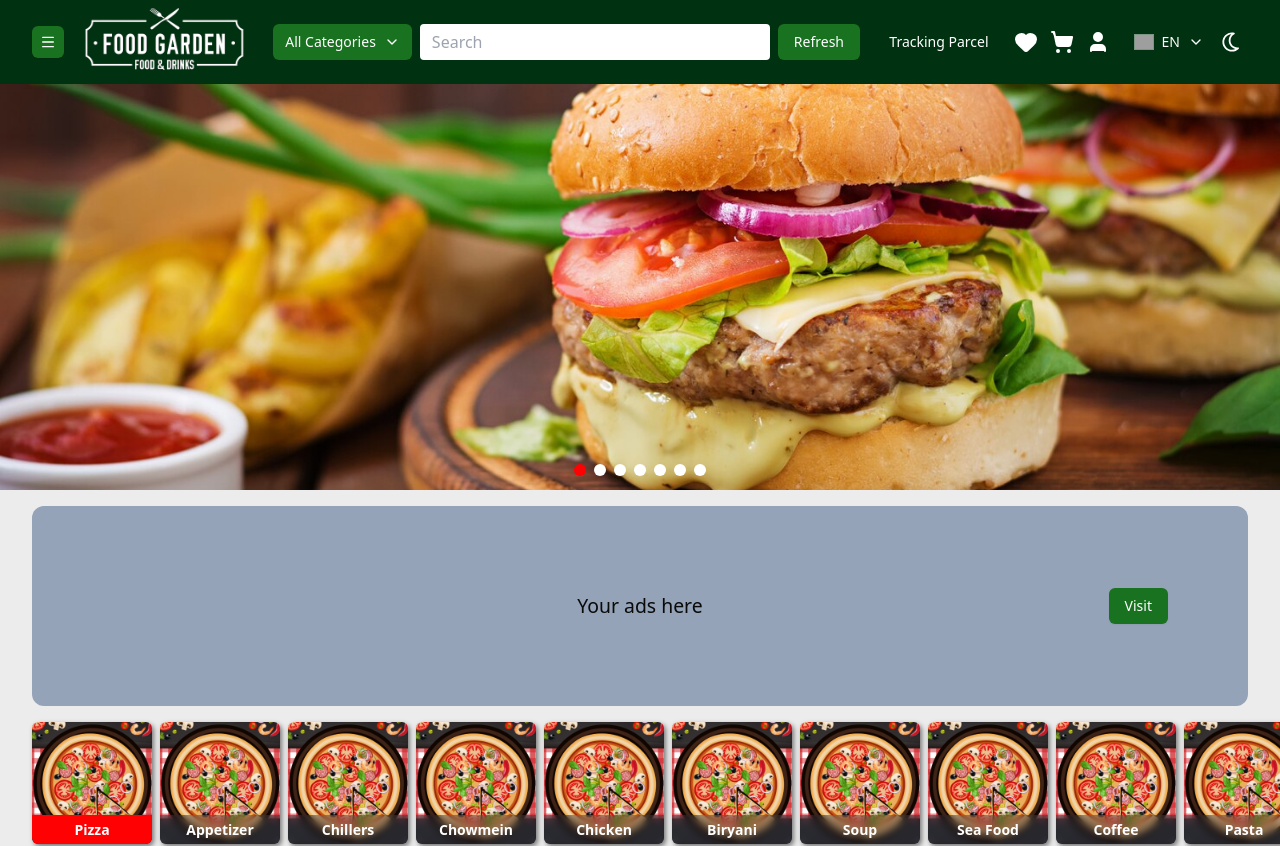
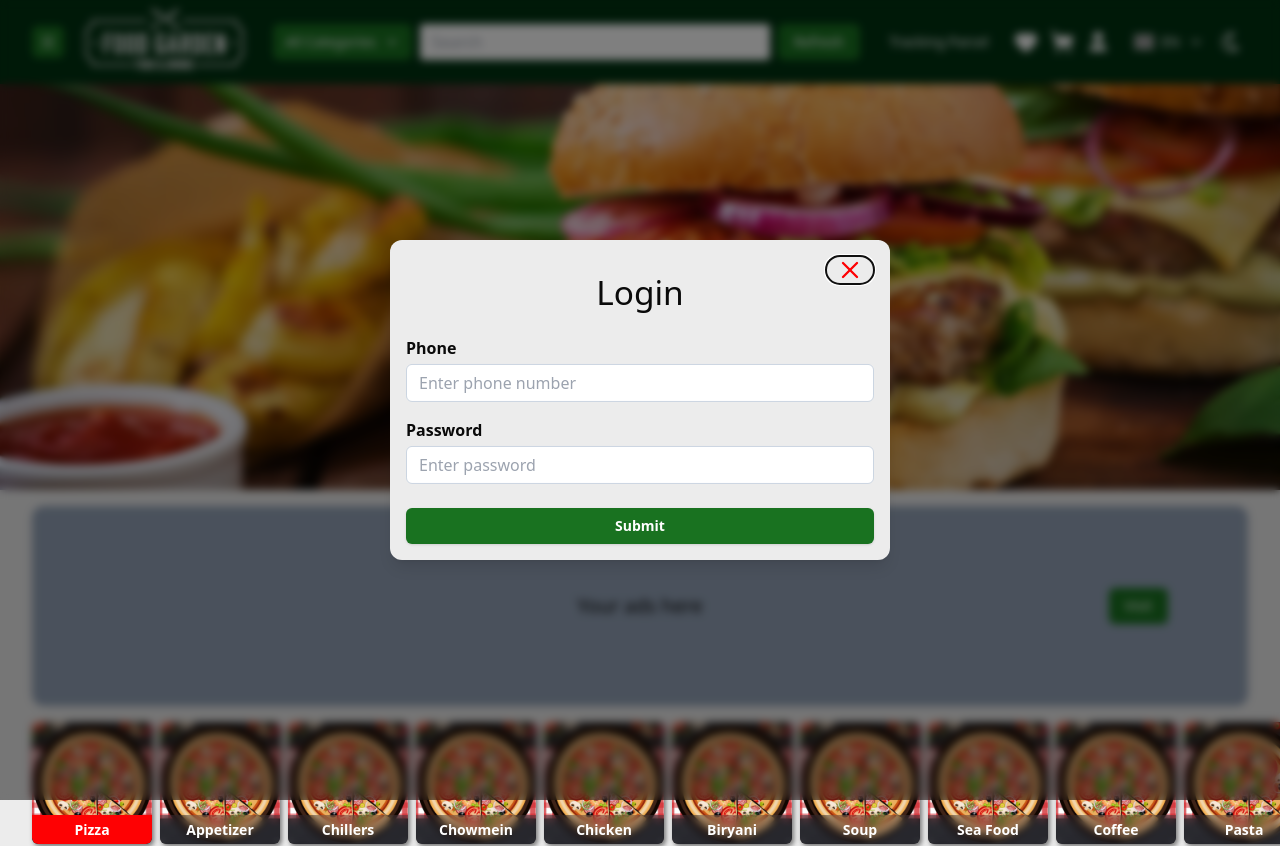
Before and after one commit to Tahazzat-dev/food-garden-waiter-web-app, a Next.js app: page /en in a window 1280 px wide. Shown: the top 846 px of the page. Built offline with nearby package versions, Linux system fonts and the light colour scheme; grey boxes are pictures that could not be loaded.

Commit message:
login form translation ready

```diff
--- a/locales/bn/default.json
+++ b/locales/bn/default.json
@@ -18,19 +18,29 @@
     "addedToFavourite": "প্রিয় তালিকায় যোগ করা হয়েছে",
     "removedFromFavourite": "প্রিয় তালিকা থেকে মুছে ফেলা হয়েছে"
   },
-
   "authentication": {
     "login": "লগইন",
-    "register": "রেজিস্টার",
+    "register": "রেজিস্ট্রেশন",
+    "name": "নাম",
+    "nameError": "নাম অবশ্যই দিতে হবে",
+    "namePlaceholder": "নাম লিখুন",
     "email": "ইমেইল",
+    "emailError": "ইমেইল অবশ্যই দিতে হবে",
+    "emailPlaceholder": "ইমেইল লিখুন",
+    "phone": "ফোন নম্বর",
+    "phoneError": "ফোন নম্বর অবশ্যই কমপক্ষে ১১ সংখ্যার হতে হবে",
+    "phonePlaceholder": "ফোন নম্বর লিখুন",
     "password": "পাসওয়ার্ড",
+    "passwordPlaceholder": "পাসওয়ার্ড লিখুন",
+    "passwordError": "পাসওয়ার্ড অবশ্যই কমপক্ষে ৮ অক্ষরের হতে হবে",
     "confirmPassword": "পাসওয়ার্ড নিশ্চিত করুন",
+    "confirmPasswordPlaceholder": "পাসওয়ার্ড নিশ্চিত করুন",
+    "confirmPasswordError": "পাসওয়ার্ড মিলছে না",
     "forgotPassword": "পাসওয়ার্ড ভুলে গেছেন?",
-    "dontHaveAccount": "একটি অ্যাকাউন্ট নেই? রেজিস্টার করুন",
-    "haveAccount": "ইতিমধ্যে একটি অ্যাকাউন্ট আছে? লগইন করুন",
+    "dontHaveAccount": "অ্যাকাউন্ট নেই? রেজিস্ট্রেশন করুন",
+    "haveAccount": "আগে থেকেই অ্যাকাউন্ট আছে? লগইন করুন",
     "submit": "জমা দিন"
   },
-
   "header": {
     "categories": {
       "all": "সব ক্যাটাগরি",
--- a/locales/en/default.json
+++ b/locales/en/default.json
@@ -22,9 +22,21 @@
   "authentication": {
     "login": "Login",
     "register": "Register",
+    "name": "Name",
+    "nameError": "Name is required",
+    "namePlaceholder": "Enter name",
     "email": "Email",
+    "emailError": "Email is required",
+    "emailPlaceholder": "Enter email",
+    "phone": "Phone",
+    "phoneError": "Phone number must be at least 11 digits",
+    "phonePlaceholder": "Enter phone number",
     "password": "Password",
+    "passwordPlaceholder": "Enter password",
+    "passwordError": "Password must be at least 8 characters",
     "confirmPassword": "Confirm Password",
+    "confirmPasswordPlaceholder": "Enter confirm password",
+    "confirmPasswordError": "Passwords don't match",
     "forgotPassword": "Forgot Password?",
     "dontHaveAccount": "Don't have an account? Register",
     "haveAccount": "Already have an account? Login",
--- a/src/app/[locale]/(public pages)/(home)/components/AuthModal.tsx
+++ b/src/app/[locale]/(public pages)/(home)/components/AuthModal.tsx
@@ -45,15 +45,15 @@ export default function AuthModal() {
 
 
     return (
-        <Dialog.Root open={KEY === EXPAND} onOpenChange={closeModal}>
+        <Dialog.Root open={true} onOpenChange={closeModal}>
             <Dialog.Portal>
                 <div className="fixed inset-0 bg-black/50 backdrop-blur-sm z-[9999]" />
-                <Dialog.Content className=" fixed top-1/2 left-1/2  max-w-[93vw] md:max-w-[550px] !rounded-[10px] lg:!rounded-[12px] overflow-hidden w-full -translate-x-1/2 -translate-y-1/2 bg-body rounded-lg shadow-lg dark:shadow-slate-800 z-[99999]">
+                <Dialog.Content className=" fixed top-1/2 left-1/2  max-w-[93vw] md:max-w-[500px] !rounded-[10px] lg:!rounded-[12px] overflow-hidden w-full -translate-x-1/2 -translate-y-1/2 bg-body rounded-lg shadow-lg dark:shadow-slate-800 z-[99999]">
                     <button onClick={closeModal} className="absolute top-4 right-4 rounded-full !px-2.5"
                     // variant="secondary"
-                    > <X className="!text-white w-5 md:w-6 md:h-6 h-5 lg:w-8 lg:h-8" /></button>
+                    > <X className="text-secondary w-6 h-6 lg:w-7 lg:h-7" /></button>
                     <div className="p-4">
-                        <Dialog.Title className="fg_fs-lg text-center mt-4 mb-6">
+                        <Dialog.Title className="fg_fs-3xl text-center mt-4 mb-6">
                             {formType === "login" ? t('login') : t('register')}
                         </Dialog.Title>
                         {
@@ -69,7 +69,7 @@ export default function AuthModal() {
 
 function ErrorEl({ message }: { message: string }) {
     return (
-        <p className="text-red-500">{message}</p>
+        <p className="text-red-500 mt-1.5">{message}</p>
     )
 }
 
@@ -82,6 +82,7 @@ const loginSchema = z.object({
 
 type LoginSchema = z.infer<typeof loginSchema>;
 function LoginForm({ setFormType }: { setFormType: Dispatch<SetStateAction<TAuthFormType>> }) {
+    const t = useTranslations('authentication');
     // hooks
     const {
         register,
@@ -101,24 +102,23 @@ function LoginForm({ setFormType }: { setFormType: Dispatch<SetStateAction<TAuth
         reset();
     };
 
-
     return (
-        <form onSubmit={handleSubmit(onSubmit)} style={{ display: 'flex', flexDirection: 'column', gap: '1rem', maxWidth: '400px' }}>
-            <div>
-                <label>Phone</label>
-                <input {...register("phone")} placeholder="Enter phone number" />
-                {!!errors.phone && !!errors.phone?.message && <ErrorEl message={errors.phone.message} />}
+        <form onSubmit={handleSubmit(onSubmit)} className="flex flex-col gap-4 w-full">
+            <div className="w-full">
+                <label className="mb-1 block font-semibold">{t('phone')}</label>
+                <input {...register("phone")} className="auth-input" placeholder={t("phonePlaceholder")} />
+                {!!errors.phone && !!errors.phone?.message && <ErrorEl message={t("phoneError")} />}
             </div>
 
             {/* Password Field */}
-            <div>
-                <label>Password</label>
-                <input {...register("password")} type="password" />
-                {errors.password && errors.password.message && <ErrorEl message={errors.password.message} />}
+            <div className="w-full">
+                <label className="mb-1 block font-semibold">{t('password')}</label>
+                <input {...register("password")} className="auth-input" placeholder={t('passwordPlaceholder')} type="password" />
+                {errors.password && errors.password.message && <ErrorEl message={t('passwordError')} />}
             </div>
-            <button type="submit" disabled={isSubmitting}>
-                {isSubmitting ? "Submitting..." : "Register"}
-            </button>
+            <Button className="mt-2 text-white font-semibold" type="submit" disabled={isSubmitting}>
+                {isSubmitting ? "Submitting..." : t("submit")}
+            </Button>
         </form>
     )
 }
--- a/src/app/[locale]/globals.css
+++ b/src/app/[locale]/globals.css
@@ -609,3 +609,8 @@ body {
     box-shadow: 5px 7px 14px #4d4d4d !important;
   }
 }
+
+/* auth form input styles */
+.auth-input {
+  @apply border p-3 py-1.5 rounded-md w-full border-slate-300 focus:border-slate-400 outline-none;
+}
--- a/src/app/[locale]/layout.tsx
+++ b/src/app/[locale]/layout.tsx
@@ -7,6 +7,7 @@ import { notFound } from "next/navigation";
 import { ThemeProvider } from "@/provider/ThemeProvider";
 import ReduxProvider from "@/provider/ReduxProvider";
 import BodyEventListeners from "@/sharedComponents/DOM/BodyEventListener";
+import DevToolIndicator from "@/sharedComponents/DOM/DevToolIndicator";
 
 const geistSans = Geist({
   variable: "--font-geist-sans",
@@ -51,8 +52,6 @@ export default async function RootLayout({
           <ThemeProvider>
             <NextIntlClientProvider>{children}</NextIntlClientProvider>
           </ThemeProvider>
-
-
           <BodyEventListeners />
         </ReduxProvider>
       </body>
--- a/src/provider/ThemeProvider.tsx
+++ b/src/provider/ThemeProvider.tsx
@@ -34,6 +34,7 @@ export const ThemeProvider = ({ children }: { children: ReactNode }) => {
     const setThemeClass = (theme: "light" | "dark") => {
         document.documentElement.classList.remove("light", "dark");
         document.documentElement.classList.add(theme);
+        // document.documentElement.classList.add('light');
     }
 
     const toggleTheme = () => {
--- a/tsconfig.json
+++ b/tsconfig.json
@@ -6,6 +6,7 @@
     "skipLibCheck": true,
     "strict": true,
     "noEmit": true,
+    "noImplicitAny": false,
     "esModuleInterop": true,
     "module": "esnext",
     "moduleResolution": "bundler",
```
